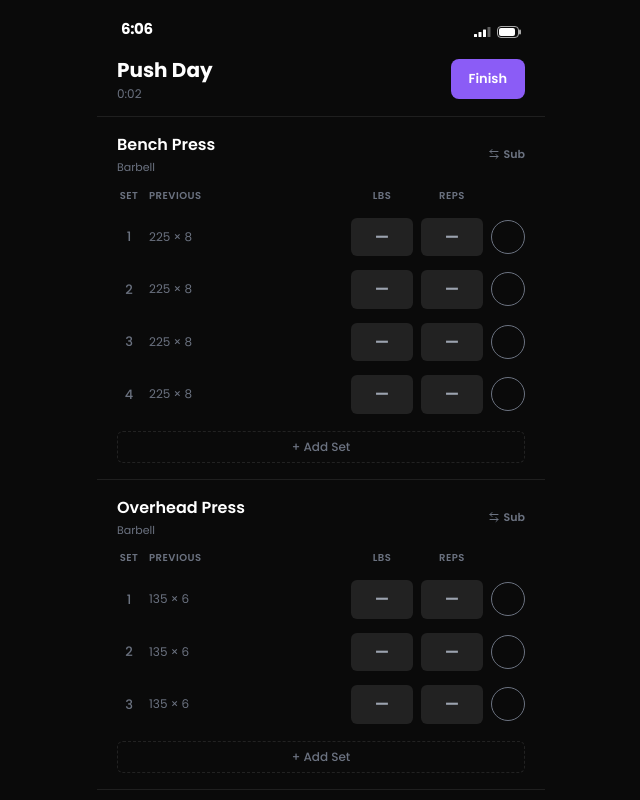
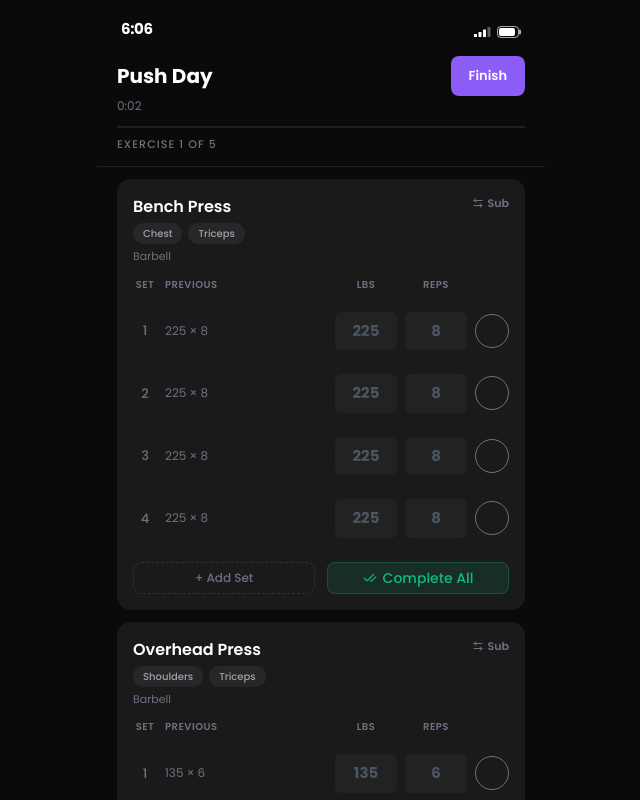
Before and after one commit to bowenthewizard/Forge-App, a Next.js app: page / in a window 1280 px wide. Both pictures are taken after a click on the button "Start Workout". Shown: the top 800 px of the page, without its empty margins (319-959 px from the left). Built offline with nearby package versions, Linux system fonts and the light colour scheme; no server answers.

Commit message:
workout screen: progress bar, muscle pills, complete all, dimmer placeholders

```diff
--- a/app/globals.css
+++ b/app/globals.css
@@ -45,6 +45,11 @@ input[type="number"] {
   -moz-appearance: textfield;
 }
 
+input::placeholder {
+  color: #4B5563;
+  opacity: 1;
+}
+
 /* Custom utility: uppercase section labels */
 .section-label {
   font-size: 11px;
--- a/components/screens/WorkoutScreen.tsx
+++ b/components/screens/WorkoutScreen.tsx
@@ -1,10 +1,19 @@
 "use client";
 
 import { useEffect } from "react";
-import { Check, ArrowLeftRight } from "lucide-react";
+import { Check, CheckCheck, ArrowLeftRight } from "lucide-react";
 import { useStore } from "@/lib/store";
 import { formatDuration } from "@/lib/utils";
 import clsx from "clsx";
+
+function parsePrev(prev: string): { weight: string; reps: string } {
+  if (!prev) return { weight: "", reps: "" };
+  const parts = prev.split("×").map((p) => p.trim());
+  if (parts.length !== 2) return { weight: "", reps: "" };
+  const weight = parts[0].replace(/[^0-9.]/g, "");
+  const reps = parts[1].replace(/[^0-9]/g, "");
+  return { weight, reps };
+}
 
 export function WorkoutScreen() {
   const exercises = useStore((s) => s.exercises);
@@ -17,6 +26,22 @@ export function WorkoutScreen() {
   const toggleSet = useStore((s) => s.toggleSet);
   const updateSet = useStore((s) => s.updateSet);
   const addSet = useStore((s) => s.addSet);
+  const completeAllSets = useStore((s) => s.completeAllSets);
+
+  const totalPlannedSets = exercises.reduce((total, ex) => total + ex.sets.length, 0);
+  const totalCompletedSets = exercises.reduce(
+    (total, ex) => total + ex.sets.filter((set) => set.done).length,
+    0
+  );
+  const progressPercent =
+    totalPlannedSets > 0 ? (totalCompletedSets / totalPlannedSets) * 100 : 0;
+  const firstIncompleteExerciseIdx = exercises.findIndex((ex) =>
+    ex.sets.some((set) => !set.done)
+  );
+  const exercisePosition =
+    firstIncompleteExerciseIdx === -1
+      ? exercises.length
+      : firstIncompleteExerciseIdx + 1;
 
   // Kick off workout timer when landing here fresh
   useEffect(() => {
@@ -32,13 +57,9 @@ export function WorkoutScreen() {
   return (
     <div className="pb-28 animate-fade-in">
       {/* Sticky header */}
-      <div className="sticky top-0 z-10 bg-bg px-5 pt-2 pb-3.5 flex justify-between items-center border-b border-separator">
-        <div>
+      <div className="sticky top-0 z-10 bg-bg px-5 pt-2 pb-3.5 border-b border-separator">
+        <div className="flex justify-between items-center">
           <div className="text-xl font-bold">{workoutName}</div>
-          <div className="text-xs text-text-tertiary mt-0.5 tabular-nums">
-            {formatDuration(workoutElapsed)}
-          </div>
-        </div>
           {/* THE purple element for this screen */}
           <button
             onClick={finishWorkout}
@@ -47,17 +68,41 @@ export function WorkoutScreen() {
             Finish
           </button>
         </div>
+        <div className="text-xs text-text-tertiary mt-0.5 tabular-nums">
+          {formatDuration(workoutElapsed)}
+        </div>
+        <div className="mt-3 h-[2px] w-full bg-[#1F1F1F] rounded-full overflow-hidden">
+          <div
+            className="h-full bg-white rounded-full transition-all"
+            style={{ width: `${Math.min(100, Math.max(0, progressPercent))}%` }}
+          />
+        </div>
+        <div className="mt-2 text-[11px] font-medium text-[#6B7280] uppercase tracking-[0.1em]">
+          Exercise {exercisePosition} of {exercises.length}
+        </div>
+      </div>
 
       {/* Exercise list */}
+      <div className="pt-3">
         {exercises.map((ex, ei) => (
           <div
             key={ex.id}
-          className="px-5 py-4 border-b border-separator"
+            className="mx-5 mb-3 rounded-[14px] bg-[#1A1A1A] p-4"
           >
-          <div className="flex justify-between items-center mb-3">
+            <div className="flex justify-between items-start mb-3">
               <div>
                 <div className="text-base font-semibold">{ex.name}</div>
-              <div className="text-[11px] text-text-tertiary mt-0.5">
+                <div className="flex flex-wrap gap-1.5 mt-1">
+                  {ex.muscleGroups.map((group) => (
+                    <span
+                      key={group}
+                      className="bg-white/[0.06] rounded-[10px] px-[10px] py-[3px] text-[10px] font-medium text-[#9CA3AF]"
+                    >
+                      {group}
+                    </span>
+                  ))}
+                </div>
+                <div className="text-[11px] text-[#6B7280] mt-1">
                   {ex.equipment}
                 </div>
               </div>
@@ -86,6 +131,7 @@ export function WorkoutScreen() {
 
             {/* Sets */}
             {ex.sets.map((s, si) => {
+              const suggested = parsePrev(s.prev);
               const prevDisplay = s.done
                 ? `${s.weight || s.prev.split("×")[0].trim()} × ${s.reps || s.prev.split("×")[1]?.trim()}`
                 : s.prev;
@@ -96,8 +142,8 @@ export function WorkoutScreen() {
                   className={clsx(
                     "flex items-center gap-2 rounded-lg transition-all",
                     s.done
-                    ? "bg-success/[0.06] -mx-2 px-2 py-[7px] my-0.5"
-                    : "py-[7px]"
+                      ? "bg-success/[0.06] -mx-2 px-2 py-3 my-0.5"
+                      : "py-3"
                   )}
                 >
                   <div
@@ -114,24 +160,24 @@ export function WorkoutScreen() {
                   <input
                     type="number"
                     inputMode="decimal"
-                  placeholder="—"
+                    placeholder={suggested.weight}
                     value={s.weight}
                     disabled={s.done}
                     onChange={(e) => updateSet(ei, si, "weight", e.target.value)}
                     className={clsx(
-                    "w-[62px] bg-surface2 rounded-md py-2 text-center text-[15px] font-bold outline-none",
+                      "w-[62px] bg-surface2 hover:bg-[#2A2A2A] transition-colors rounded-md py-2 text-center text-[15px] font-bold outline-none",
                       s.done && "opacity-50"
                     )}
                   />
                   <input
                     type="number"
                     inputMode="numeric"
-                  placeholder="—"
+                    placeholder={suggested.reps}
                     value={s.reps}
                     disabled={s.done}
                     onChange={(e) => updateSet(ei, si, "reps", e.target.value)}
                     className={clsx(
-                    "w-[62px] bg-surface2 rounded-md py-2 text-center text-[15px] font-bold outline-none",
+                      "w-[62px] bg-surface2 hover:bg-[#2A2A2A] transition-colors rounded-md py-2 text-center text-[15px] font-bold outline-none",
                       s.done && "opacity-50"
                     )}
                   />
@@ -151,14 +197,24 @@ export function WorkoutScreen() {
               );
             })}
 
+            <div className="flex gap-3 mt-3">
               <button
                 onClick={() => addSet(ei)}
-            className="w-full h-8 border border-dashed border-white/[0.1] rounded-md mt-2.5 text-xs font-medium text-text-tertiary hover:text-text-secondary hover:border-white/20 transition-colors"
+                className="flex-1 h-8 border border-dashed border-white/[0.1] rounded-lg text-xs font-medium text-text-tertiary hover:text-text-secondary hover:border-white/20 transition-colors"
               >
                 + Add Set
               </button>
+              <button
+                onClick={() => completeAllSets(ei)}
+                className="flex-1 h-8 rounded-lg border border-[#10B981]/[0.25] bg-[#10B981]/[0.12] text-[#10B981] text-sm font-medium flex items-center justify-center gap-1.5"
+              >
+                <CheckCheck size={14} />
+                Complete All
+              </button>
+            </div>
           </div>
         ))}
+      </div>
 
       {/* Bottom finish button */}
       <div className="px-5 pt-4">
--- a/lib/demo-data.ts
+++ b/lib/demo-data.ts
@@ -1,6 +1,79 @@
 export const weeklyVolume = [12400, 0, 18200, 0, 15100, 22700, 10000];
 
 export const weekTrendPercent = -2;
+
+type DemoExercise = {
+  id: number;
+  name: string;
+  equipment: "Barbell" | "Dumbbell" | "Machine" | "Cables" | "Bands" | "Bodyweight";
+  muscleGroups: string[];
+  sets: Array<{
+    n: number;
+    prev: string;
+    weight: string;
+    reps: string;
+    done: boolean;
+  }>;
+};
+
+export const DEMO_PUSH_DAY: DemoExercise[] = [
+  {
+    id: 0,
+    name: "Bench Press",
+    equipment: "Barbell",
+    muscleGroups: ["Chest", "Triceps"],
+    sets: [
+      { n: 1, prev: "225 × 8", weight: "", reps: "", done: false },
+      { n: 2, prev: "225 × 8", weight: "", reps: "", done: false },
+      { n: 3, prev: "225 × 8", weight: "", reps: "", done: false },
+      { n: 4, prev: "225 × 8", weight: "", reps: "", done: false },
+    ],
+  },
+  {
+    id: 1,
+    name: "Overhead Press",
+    equipment: "Barbell",
+    muscleGroups: ["Shoulders", "Triceps"],
+    sets: [
+      { n: 1, prev: "135 × 6", weight: "", reps: "", done: false },
+      { n: 2, prev: "135 × 6", weight: "", reps: "", done: false },
+      { n: 3, prev: "135 × 6", weight: "", reps: "", done: false },
+    ],
+  },
+  {
+    id: 2,
+    name: "Incline DB Press",
+    equipment: "Dumbbell",
+    muscleGroups: ["Chest", "Shoulders"],
+    sets: [
+      { n: 1, prev: "70s × 10", weight: "", reps: "", done: false },
+      { n: 2, prev: "70s × 10", weight: "", reps: "", done: false },
+      { n: 3, prev: "70s × 10", weight: "", reps: "", done: false },
+    ],
+  },
+  {
+    id: 3,
+    name: "Lateral Raise",
+    equipment: "Dumbbell",
+    muscleGroups: ["Shoulders"],
+    sets: [
+      { n: 1, prev: "25s × 15", weight: "", reps: "", done: false },
+      { n: 2, prev: "25s × 15", weight: "", reps: "", done: false },
+      { n: 3, prev: "25s × 15", weight: "", reps: "", done: false },
+    ],
+  },
+  {
+    id: 4,
+    name: "Tricep Pushdown",
+    equipment: "Cables",
+    muscleGroups: ["Triceps"],
+    sets: [
+      { n: 1, prev: "60 × 12", weight: "", reps: "", done: false },
+      { n: 2, prev: "60 × 12", weight: "", reps: "", done: false },
+      { n: 3, prev: "60 × 12", weight: "", reps: "", done: false },
+    ],
+  },
+];
 
 export const latestPR = {
   exercise: "Bench Press",
--- a/lib/store.ts
+++ b/lib/store.ts
@@ -2,6 +2,7 @@
 
 import { create } from "zustand";
 import { supabase } from "@/lib/supabase";
+import { DEMO_PUSH_DAY } from "@/lib/demo-data";
 
 // ---- TYPES ----
 export type ExerciseSet = {
@@ -16,6 +17,7 @@ export type Exercise = {
   id: number;
   name: string;
   equipment: "Barbell" | "Dumbbell" | "Machine" | "Cables" | "Bands" | "Bodyweight";
+  muscleGroups: string[];
   sets: ExerciseSet[];
 };
 
@@ -59,6 +61,7 @@ type StoreState = {
   toggleSet: (exIdx: number, setIdx: number) => void;
   updateSet: (exIdx: number, setIdx: number, field: "weight" | "reps", value: string) => void;
   addSet: (exIdx: number) => void;
+  completeAllSets: (exerciseIdx: number) => void;
 
   // Rest timer
   restActive: boolean;
@@ -69,62 +72,6 @@ type StoreState = {
   tickRest: () => void;
   skipRest: () => void;
 };
-
-// ---- DEMO DATA ----
-// TODO: replace with real persisted data later
-const DEMO_PUSH_DAY: Exercise[] = [
-  {
-    id: 0,
-    name: "Bench Press",
-    equipment: "Barbell",
-    sets: [
-      { n: 1, prev: "225 × 8", weight: "", reps: "", done: false },
-      { n: 2, prev: "225 × 8", weight: "", reps: "", done: false },
-      { n: 3, prev: "225 × 8", weight: "", reps: "", done: false },
-      { n: 4, prev: "225 × 8", weight: "", reps: "", done: false },
-    ],
-  },
-  {
-    id: 1,
-    name: "Overhead Press",
-    equipment: "Barbell",
-    sets: [
-      { n: 1, prev: "135 × 6", weight: "", reps: "", done: false },
-      { n: 2, prev: "135 × 6", weight: "", reps: "", done: false },
-      { n: 3, prev: "135 × 6", weight: "", reps: "", done: false },
-    ],
-  },
-  {
-    id: 2,
-    name: "Incline DB Press",
-    equipment: "Dumbbell",
-    sets: [
-      { n: 1, prev: "70s × 10", weight: "", reps: "", done: false },
-      { n: 2, prev: "70s × 10", weight: "", reps: "", done: false },
-      { n: 3, prev: "70s × 10", weight: "", reps: "", done: false },
-    ],
-  },
-  {
-    id: 3,
-    name: "Lateral Raise",
-    equipment: "Dumbbell",
-    sets: [
-      { n: 1, prev: "25s × 15", weight: "", reps: "", done: false },
-      { n: 2, prev: "25s × 15", weight: "", reps: "", done: false },
-      { n: 3, prev: "25s × 15", weight: "", reps: "", done: false },
-    ],
-  },
-  {
-    id: 4,
-    name: "Tricep Pushdown",
-    equipment: "Cables",
-    sets: [
-      { n: 1, prev: "60 × 12", weight: "", reps: "", done: false },
-      { n: 2, prev: "60 × 12", weight: "", reps: "", done: false },
-      { n: 3, prev: "60 × 12", weight: "", reps: "", done: false },
-    ],
-  },
-];
 
 // ---- STORE ----
 export const useStore = create<StoreState>((set, get) => ({
@@ -251,16 +198,27 @@ export const useStore = create<StoreState>((set, get) => ({
   dismissSummary: () => set({ completedWorkout: null, tab: "home" }),
 
   // Exercises
-  exercises: DEMO_PUSH_DAY,
+  exercises: structuredClone(DEMO_PUSH_DAY) as Exercise[],
   toggleSet: (exIdx, setIdx) => {
     const exercises = structuredClone(get().exercises);
     const s = exercises[exIdx].sets[setIdx];
-    s.done = !s.done;
-    // If completing and fields are empty, auto-fill from previous
-    if (s.done) {
-      if (!s.weight) s.weight = s.prev.split("×")[0].trim().replace(/s$/, "");
-      if (!s.reps) s.reps = s.prev.split("×")[1]?.trim() ?? "";
+    const willBeDone = !s.done;
+
+    if (willBeDone) {
+      // If weight or reps missing, auto-fill from prev
+      if (!s.weight || !s.reps) {
+        const prev = s.prev || "";
+        const parts = prev.split("×").map((p) => p.trim());
+        if (parts.length === 2) {
+          const w = parts[0].replace(/[^0-9.]/g, "");
+          const r = parts[1].replace(/[^0-9]/g, "");
+          if (!s.weight) s.weight = w;
+          if (!s.reps) s.reps = r;
+        }
+      }
     }
+
+    s.done = willBeDone;
     set({ exercises });
     if (s.done) {
       get().startRest(exercises[exIdx].name);
@@ -284,6 +242,29 @@ export const useStore = create<StoreState>((set, get) => ({
     });
     set({ exercises });
   },
+  completeAllSets: (exerciseIdx) =>
+    set((state) => {
+      const newExercises = [...state.exercises];
+      const exercise = newExercises[exerciseIdx];
+      if (!exercise) return { exercises: newExercises };
+      exercise.sets = exercise.sets.map((s) => {
+        if (s.done) return s;
+        let weight = s.weight;
+        let reps = s.reps;
+        if (!weight || !reps) {
+          const prev = s.prev || "";
+          const parts = prev.split("×").map((p) => p.trim());
+          if (parts.length === 2) {
+            const w = parts[0].replace(/[^0-9.]/g, "");
+            const r = parts[1].replace(/[^0-9]/g, "");
+            if (!weight) weight = w;
+            if (!reps) reps = r;
+          }
+        }
+        return { ...s, weight, reps, done: true };
+      });
+      return { exercises: newExercises };
+    }),
 
   // Rest timer
   restActive: false,
```
Also changed, not shown: 1 other file (tests, documents, lock files or other folders). Lines whose indentation alone changed are shown as unchanged.
